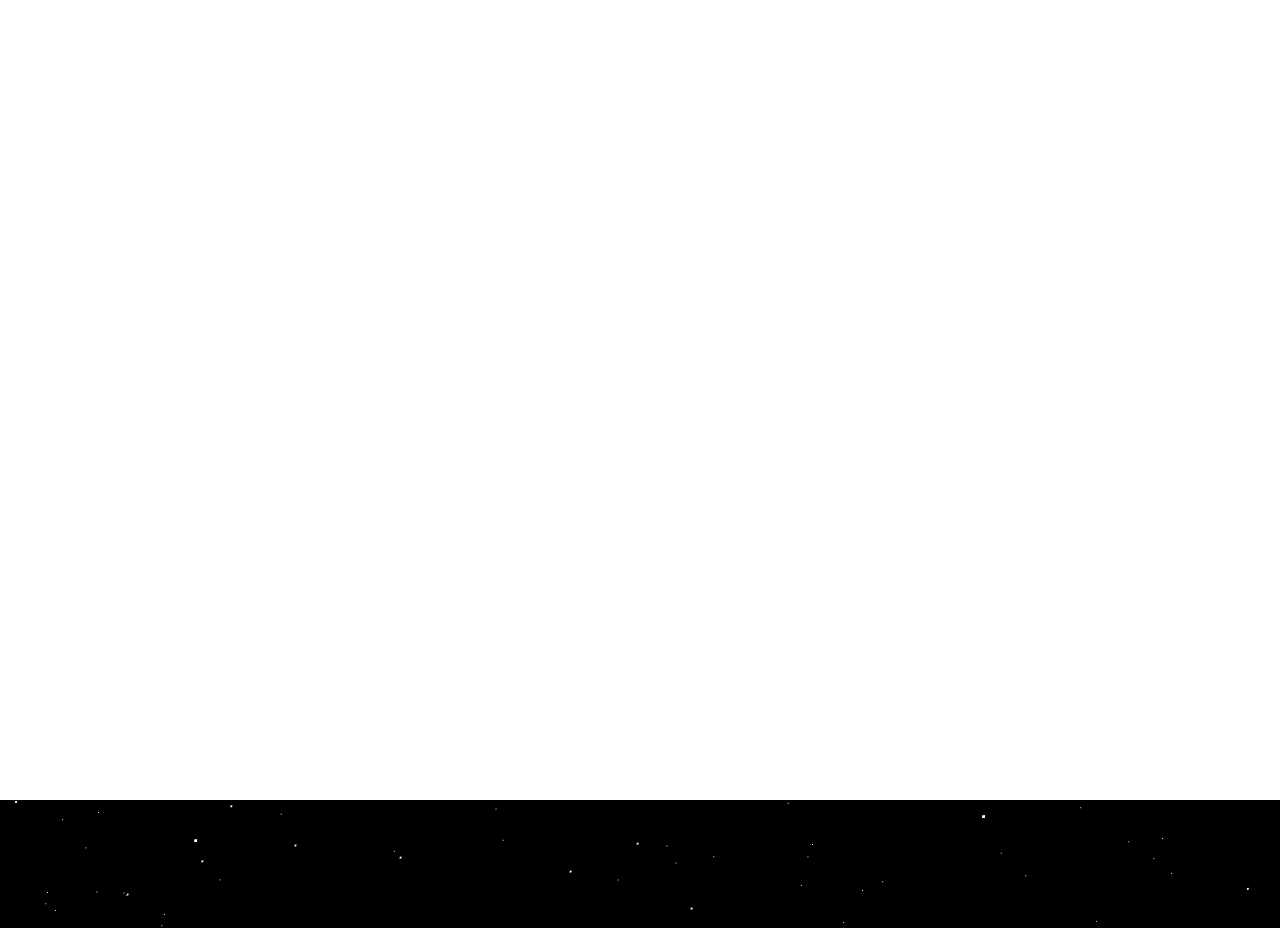
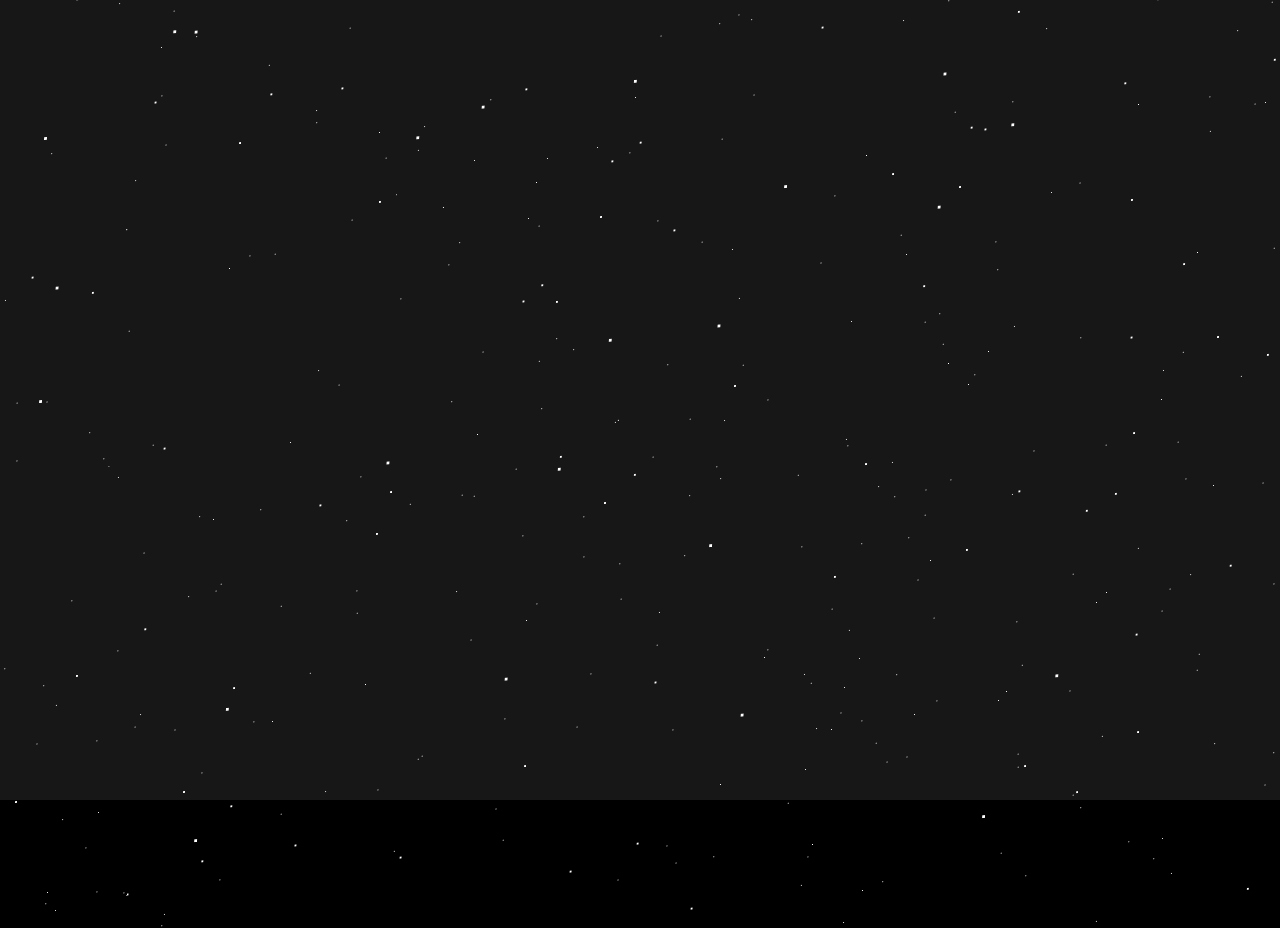
Before and after one commit to nathvnt/nathant.dev, a Next.js app: page / in a window 1280 px wide. Built offline with nearby package versions, Linux system fonts and the light colour scheme.

Commit message:
testing colors on devices

```diff
--- a/app/globals.css
+++ b/app/globals.css
@@ -6,17 +6,17 @@
 @tailwind components;
 @tailwind utilities;
 
-/* :root {
-  --background: #ffffff;
+:root {
+  --background: #171717;
   --foreground: #171717;
-} */
+}
 
-/* @media (prefers-color-scheme: dark) {
+@media (prefers-color-scheme: dark) {
   :root {
     --background: #0a0a0a;
-    --foreground: #ededed;
+    --foreground: #0a0a0a;
   }
-} */
+}
 
 body {
   color: var(--foreground);
```
